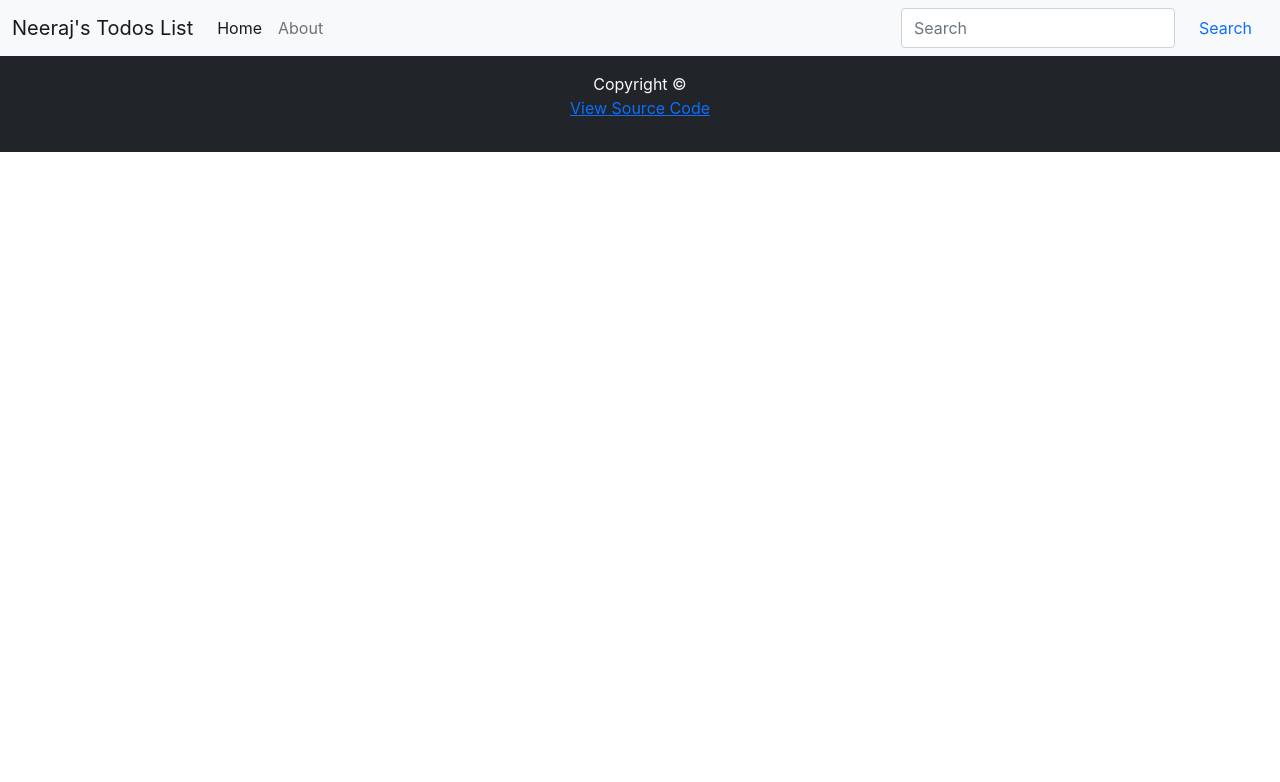
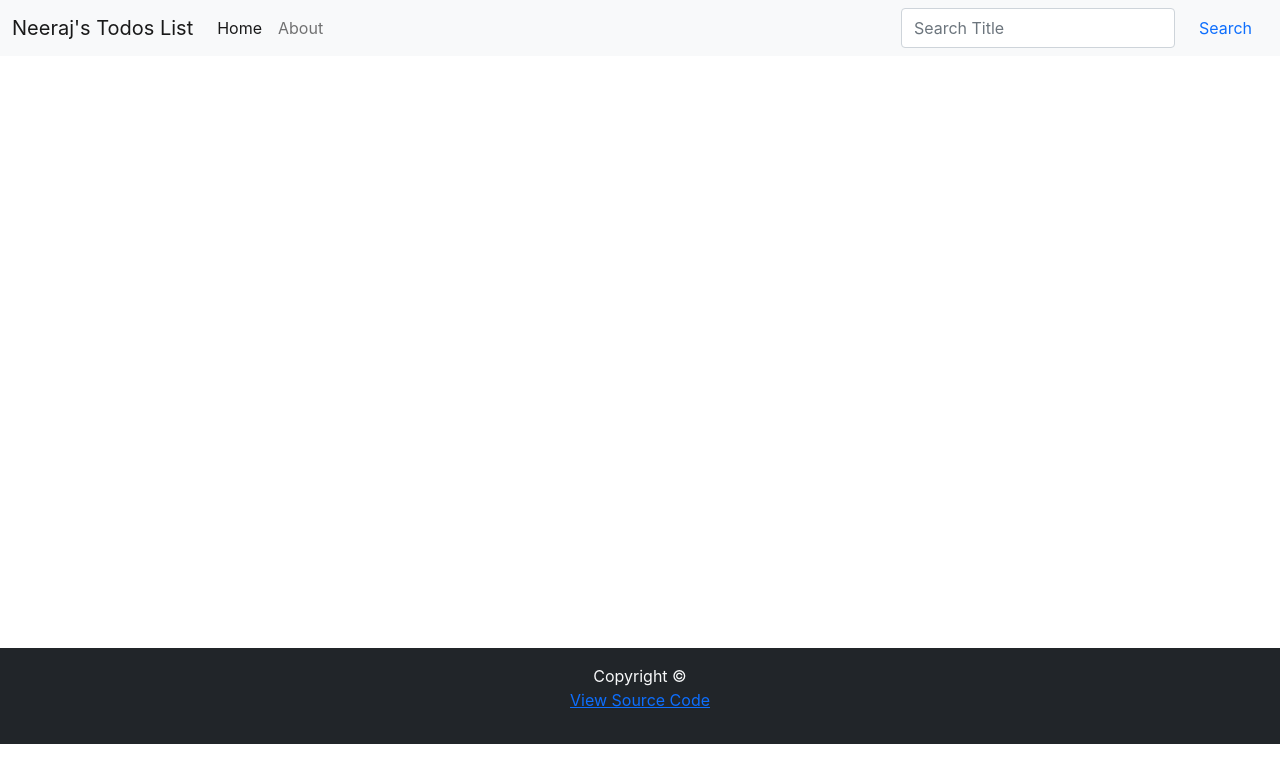
Before and after one commit to NeerajSalunke/neeraj-todos-list, a React (Create React App) app: page /search in a window 1280 px wide. Shown: the top 782 px of the page. Built offline with nearby package versions, Linux system fonts and the light colour scheme.

Commit message:
added search functionality

```diff
--- a/src/App.js
+++ b/src/App.js
@@ -5,6 +5,7 @@ import Todos from "./MyComponents/Todos"
 // import Todo from "./MyComponents/Todo"
 import Footer from "./MyComponents/Footer"
 import About from './MyComponents/About';
+import Search from './MyComponents/Search';
 import React, { useState, useEffect } from 'react';
 import { BrowserRouter as Router, Switch, Route} from "react-router-dom";
 
@@ -49,17 +50,19 @@ function App() {
     localStorage.setItem("todos", JSON.stringify(todos)); /* localStorage is a key-value pair. values are always string */
   }, [todos])
 
+  const[searchTerm,setSearchTerm]=useState("");
+
   return (
     <> {/* write anything in App.js inside a tag. Here we used <></> */}
       <Router basename={process.env.PUBLIC_URL}> {/* Header and Footer have to be displayed every time. AddTodo and Todos are to be displayed when endpoint is / */}
-        <Header title="Neeraj's Todos List" searchBar={true} /> {/* here we are passing title to Header.js */} {/* Also,we set searchBar as a boolean variable */}
+        <Header title="Neeraj's Todos List" setSearchTerm={setSearchTerm} searchBar={true} /> {/* here we are passing title to Header.js */} {/* Also,we set searchBar as a boolean variable */}
         <Switch> {/* this switch code is copied from website:- https://reactrouter.com/web/guides/quick-start*/}
           {/* later i did some changes in this switch */}
           <Route exact path="/" render={() => { /* i want to render AddTodo and Todos when endpoint is / */
             return (
               <>
                 <AddTodo add={addToTodos} />
-                <Todos todos={todos} onDelete={onDelete} /> {/* here we are passing todos object to Todos.js . todos object is written inside {} .  */}
+                <Todos todos={todos} onDelete={onDelete}/> {/* here we are passing todos object to Todos.js . todos object is written inside {} .  */}
               </>)
           }}>
 
@@ -76,7 +79,7 @@ function App() {
           <Route exact path="/search" render={() => {
             return(
               <>
-
+                <Search todos={todos}  searchTerm={searchTerm}/>
               </>
             )
           }}>
--- a/src/MyComponents/Header.js
+++ b/src/MyComponents/Header.js
@@ -1,7 +1,18 @@
-import React from 'react';
+import React , {useState} from 'react';
 import {Link} from "react-router-dom"; /* change all "href" to  "to". Similarly, change "a" to Link*/
                                         /* While using react router , we need to do above changes */
 function Header(props) { /* We want data from App.js, so use props. */
+
+    // const[searchTerm,setSearchTerm]=useState("");
+
+    const handleChange = (e) => {
+        props.setSearchTerm(e.target.value);
+    }
+
+    // console.log(searchTerm)
+
+
+
     return (
 
         /*  following code is from bootstrap app  */
@@ -22,7 +33,7 @@ function Header(props) { /* We want data from App.js, so use props. */
 
                     </ul>
                     { props.searchBar? <form className="d-flex">
-                        <input className="form-control me-2" type="search" placeholder="Search" aria-label="Search" />
+                        <input className="form-control me-2" type="search" placeholder="Search Title" /* value={searchTerm} */ onChange={handleChange} aria-label="Search" />
                         {/* <button className="btn btn-outline-success" type="submit">Search</button> */}
                         <Link className="nav-link" to="/search">Search</Link>
                     </form> : ""} {/* if searchBar is set to true, then show form(i.e. anything written before :),or if its false then the content to show is written after : */}
--- /dev/null
+++ b/src/MyComponents/Search.js
@@ -0,0 +1,28 @@
+import React from 'react';
+import Todo from "./Todo";
+
+function Search(props) {
+    let myStyle = {
+        display: "grid",
+        gridTemplateColumns: "1fr 1fr 1fr",
+        minHeight: "70vh",
+        // width:"500px"
+    }
+    return (
+        <>
+            <div className="container my-3" style={myStyle}>
+                {
+                    props.todos.map(todo => {
+                        if(todo.title.includes(props.searchTerm))
+                        {
+                            return <Todo todo={todo} key={todo.sno} onDelete={props.onDelete} />
+                        }
+                    })
+                }
+
+            </div>
+        </>
+    )
+}
+
+export default Search;
--- a/src/MyComponents/Todos.js
+++ b/src/MyComponents/Todos.js
@@ -3,18 +3,26 @@ import Todo from "./Todo";
 
 function Todos(props) {
     let myStyle = {
-
         display: "grid",
         gridTemplateColumns: "1fr 1fr 1fr",
         minHeight: "70vh",
         // width:"500px"
+    }
+    let yourStyle = {
+        fontWeight:"bold",
+        minHeight:"70vh",
+        textAlign:"center",
     }
     return (
         <>
             <h3 className="text-center my-3">Todos List</h3>
             <div className="container my-3" style={myStyle}>
                 {/* <Todo todo={props.todos[0]}/> */}
-                {props.todos.length === 0 ? "No todos to display right now" :
+
+                {
+                    props.todos.length === 0 ?
+                    <div style={yourStyle}>No todos pending!!!</div>
+                        :
                     props.todos.map(todo => { /* to use loops in JSX,we use map. Know more:- https://www.telerik.com/blogs/beginners-guide-loops-in-react-jsx */
                         /* todo in above line refers to first task of todos object made in App.js */
                         return <Todo todo={todo} key={todo.sno} onDelete={props.onDelete} />
```
